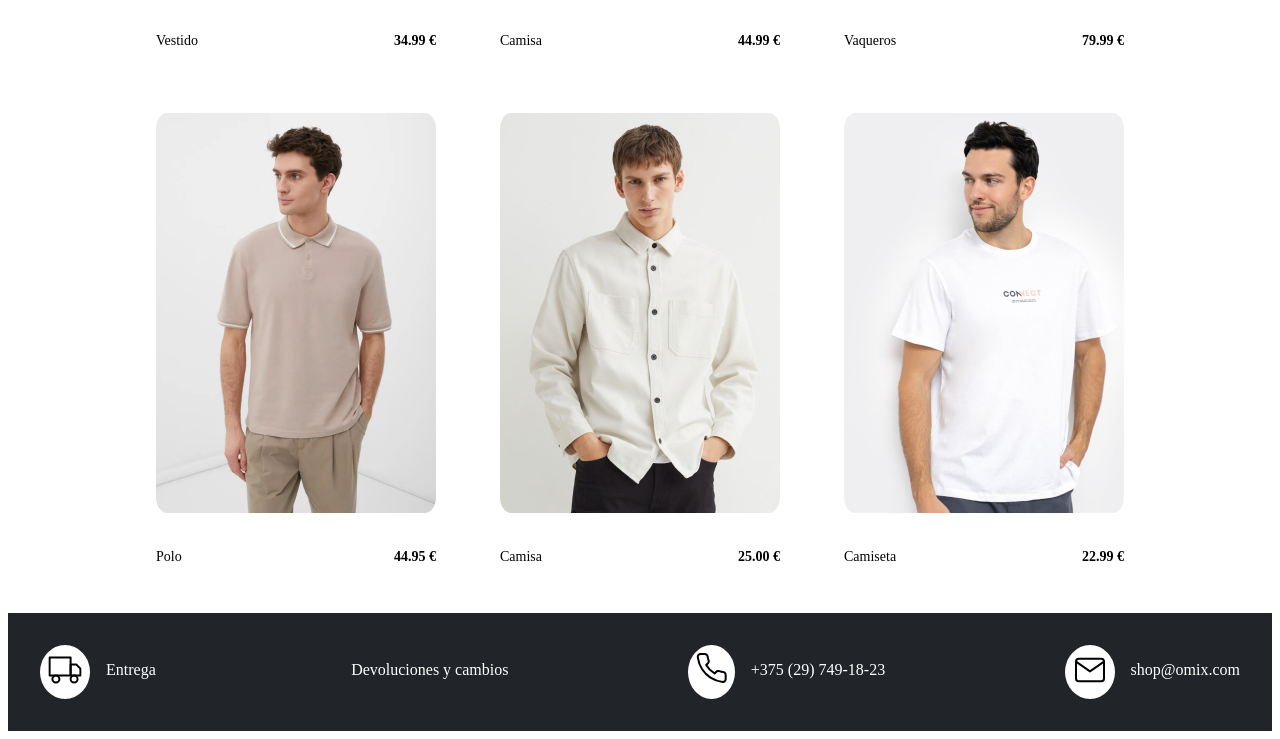
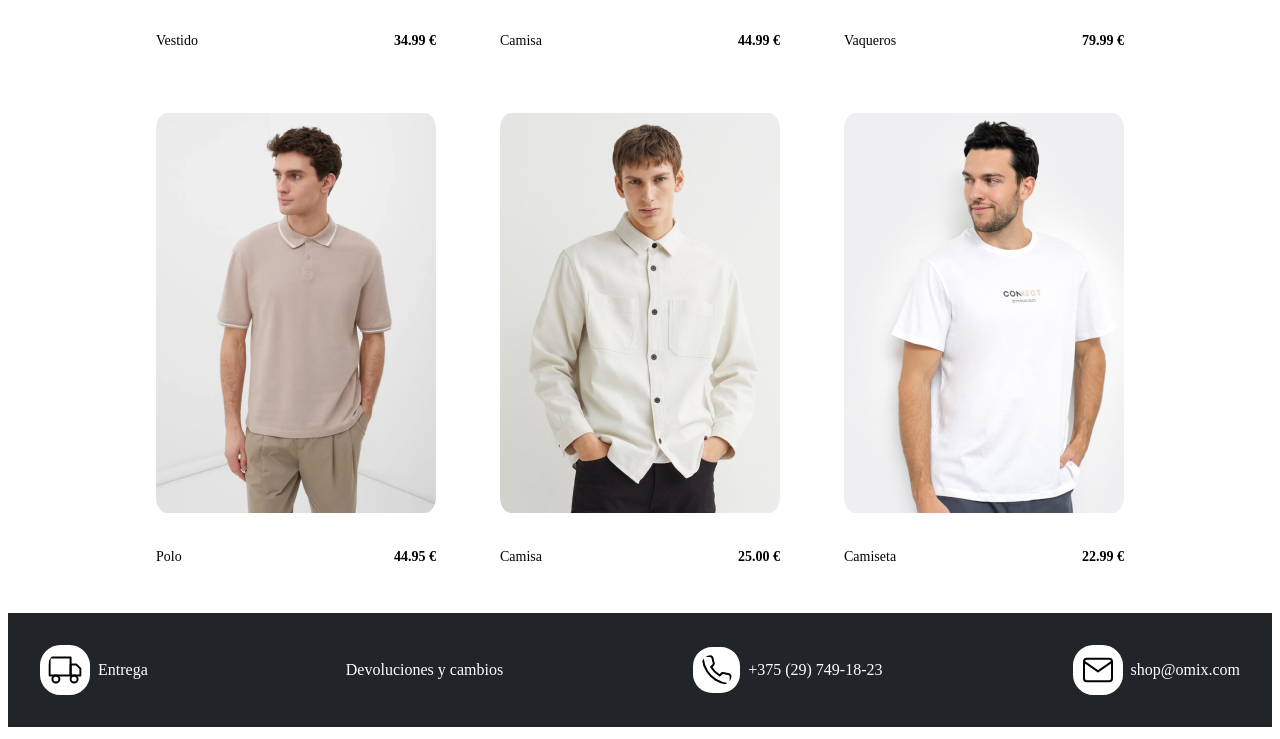
Before and after one commit to LucasGarloLC/entrega-modulo1, a website built with Vite: page index.html in a window 1280 px wide. Shown: the part 612-1351 px from the top of the page. Built offline with nearby package versions, Linux system fonts and the light colour scheme.

Commit message:
Cambios tras repasar el feedback

```diff
--- a/index.html
+++ b/index.html
@@ -74,32 +74,20 @@
         </div>
     </main>
     <footer class="bottombar">
-        <div class="footerimg">
-            <div class="icon">
-                <img src="/src/icon-truck.svg">
-            </div>
-            <div class="bottoninfo">
-                <span>Entrega</span>
-            </div>
+        <div class="infofooter">
+            <img src="/src/icon-truck.svg" >
+            <span>Entrega</span>
         </div>
-        <div class="bottoninfo">
+        <div class="infofooter">
             <span>Devoluciones y cambios</span>
         </div>
-        <div class="footerimg">
-            <div class="icon">
-                <img src="/src/icon-phone.svg">
-            </div>
-            <div class="bottoninfo">
-                <span>+375 (29) 749-18-23</span>
-            </div>
+        <div class="infofooter">
+            <img src="/src/icon-phone.svg">
+            <span>+375 (29) 749-18-23</span>
         </div>
-        <div class="footerimg">
-            <div class="icon">
-                <img src="/src/icon-mail.svg">
-            </div>
-            <div class="bottoninfo">
-                <span>shop@omix.com</span>
-            </div>
+        <div class="infofooter">
+            <img src="/src/icon-mail.svg">
+            <span>shop@omix.com</span>
         </div>
     </footer>
 </body>
--- a/style.css
+++ b/style.css
@@ -42,7 +42,6 @@
     justify-content: space-between;
 }
 
-
 h1 {
     padding-left: 32px;
 }
@@ -71,36 +70,24 @@ h1 {
 }
 
 .bottombar {
+    display: flex;
+    justify-content: space-between;
     background-color: #212429;
     color: var(--white);
-    display: flex;
-    justify-content: space-between;
     padding: 32px;
 }
 
-.footerimg {
-    display: flex;
-    border-radius: 50%;
+.bottombar img {
+    border: 8px solid;
+    background-color: var(--white);
+    border-radius: 41%;
 }
 
-.icon {
-    background-color: var(--white);
-    border-radius: 50%;
-    padding: 8px;
+.infofooter {
+    display:flex;
+    align-items: center;
 }
 
-.bottoninfo {
-    padding-top: 16px;
-    padding-left: 16px;
+.infofooter span {
+    padding-left: 8px;
 }
-
-/*
-media query es para poner estilos hasta un max-width o min-width de x píxeles:
-https://developer.mozilla.org/en-US/docs/Web/CSS/Media_Queries/Using_media_queries
-*/
-@media (max-width:800px){
-    main > .product_grid{
-        display: grid;
-        grid-template-columns: 1fr;
-    }
-}
```
Also changed, not shown: README.md.
